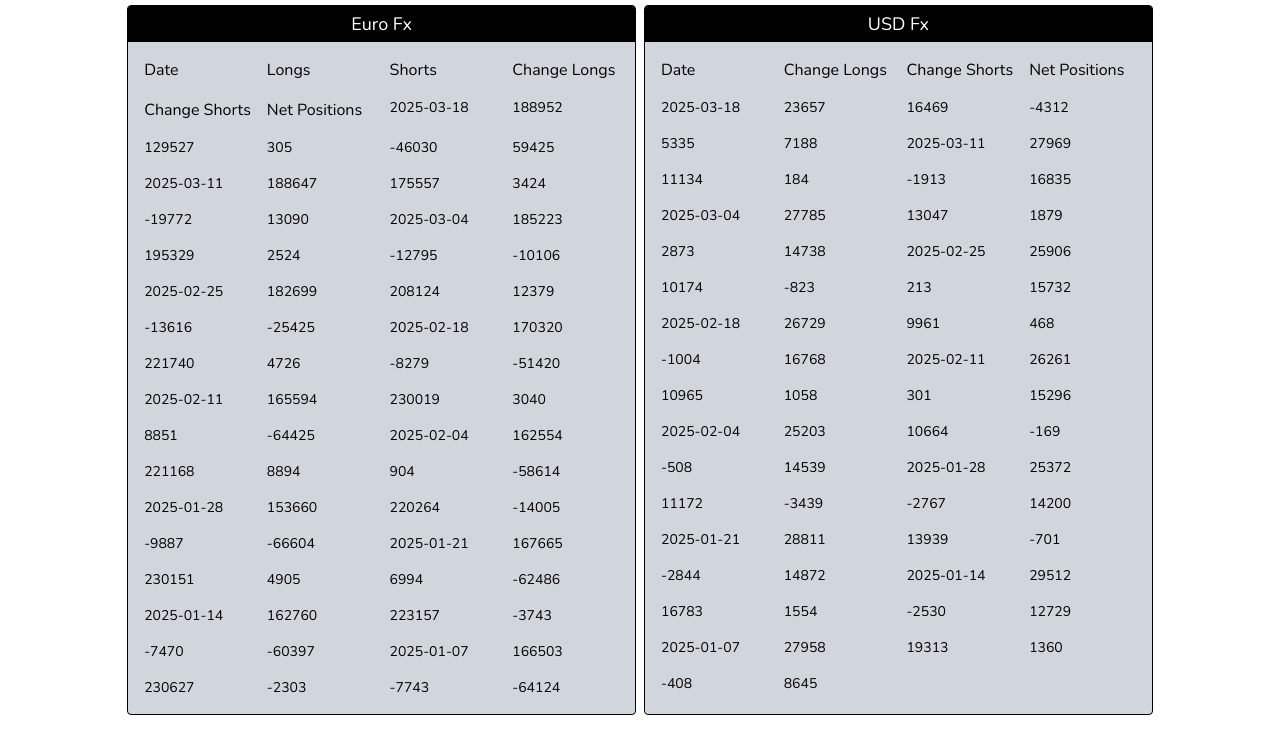
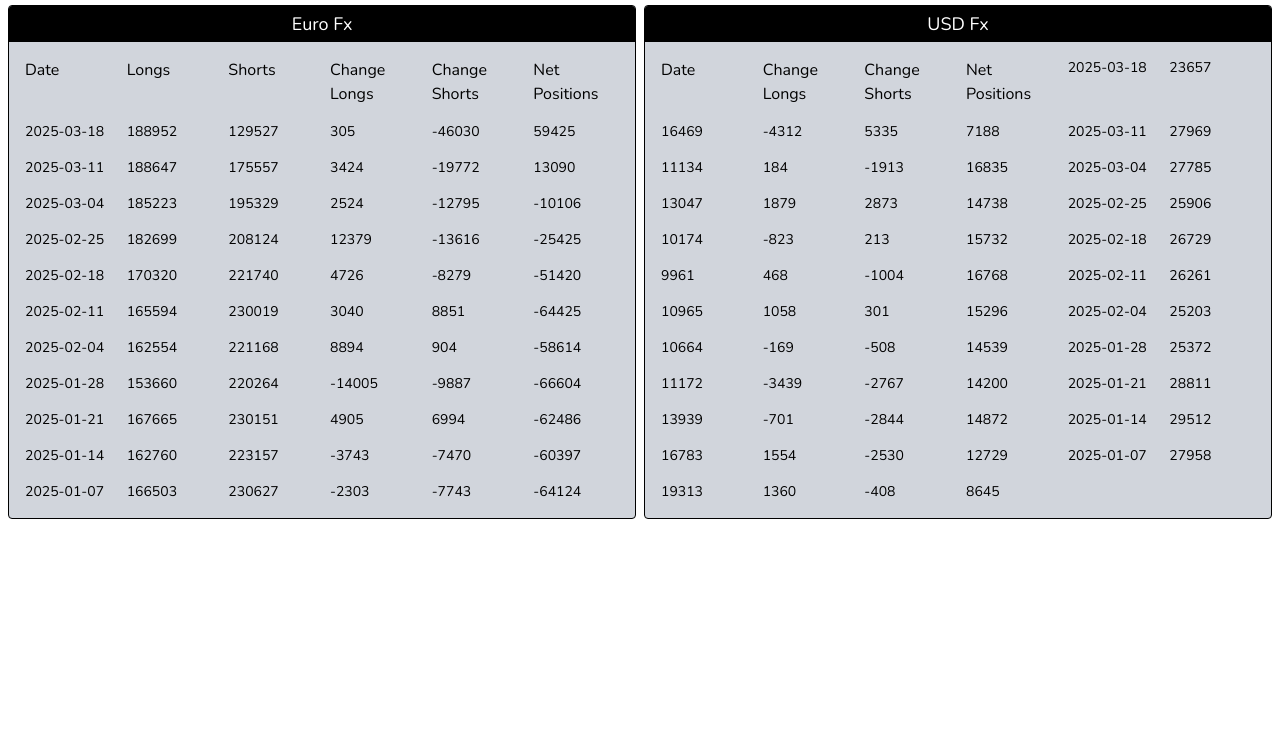
Before and after one commit to raedarH/cot-data, a plain HTML site: page index.html in a window 1280 px wide. Shown: the part 59-800 px from the top of the page. Drawn offline with nearby package versions, Linux system fonts and the light colour scheme.

Commit message:
increase grid columns for instruments

```diff
--- a/index.html
+++ b/index.html
@@ -52,7 +52,7 @@
           </section>
 
           <section
-            class="gap-4 grid grid-cols-4 p-4 text-sm"
+            class="gap-4 grid grid-cols-6 p-4 text-sm"
             id="eurofx"
           >
             <div class="text-base">Date</div>
@@ -71,7 +71,7 @@
           </section>
 
           <section
-            class="gap-4 grid grid-cols-4 p-4 text-sm"
+            class="gap-4 grid grid-cols-6 p-4 text-sm"
             id="usdfx"
           >
             <div class="text-base">Date</div>
```
